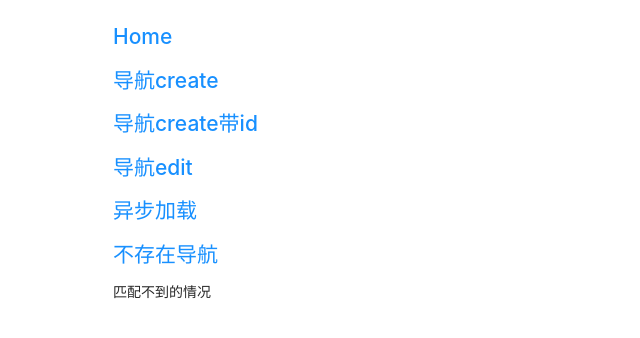
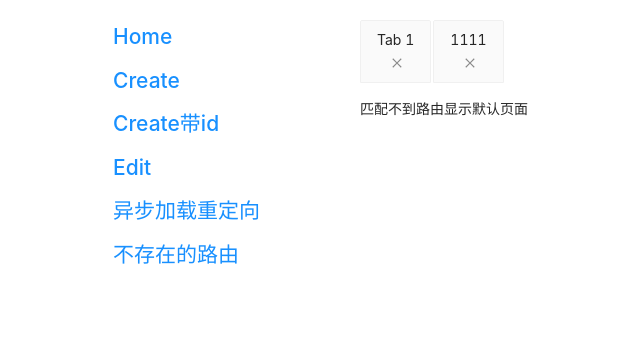
Before and after one commit to JQSC/JQSC.github.io, a React app: page / in a window 1280 px wide. Shown: the top 338 px of the page, without its empty margins (147-787 px from the left). Built offline with nearby package versions, Linux system fonts and the light colour scheme.

Commit message:
增加路由demo

```diff
--- a/src/router/index.js
+++ b/src/router/index.js
@@ -3,106 +3,48 @@ import {
     Switch,
     Route,
     Link,
-    useParams
 } from "react-router-dom";
-import { useState, useEffect } from 'react'
+import { useState, useRef, forwardRef } from 'react';
+import { menuConfig } from './mock'
+import routerConfig from './router.config'
+import RouterBefore from './routerBefore'
+import Tabs from './tabs'
+
 import './index.styl'
 
+const TabsRef = forwardRef(Tabs);
 
-const routerConfig = [
-    {
-        path: '/request/:processKey',
-        component: RequestComp,
-        text: '包含process'
-    },
-    {
-        path: '/:id(create|edit)/:id?',
-        component: ComponentText,
-        text: 'create或者edite'
-    },
-    {
-        path: '*',
-        component: ComponentText,
-        text: '匹配不到的情况'
-    }
-]
+function App() {
 
-
-const menuConfig = [
-    {
-        url: '/', name: 'Home'
-    },
-    {
-        url: '/create', name: '导航create'
-    },
-    {
-        url: '/create/123', name: '导航create带id'
-    },
-    {
-        url: '/edit', name: '导航edit'
-    },
-    {
-        url: '/a/d/c?process=2', name: '异步加载'
-    },
-    {
-        url: '/123123213', name: '不存在导航'
-    }
-]
-
-function RouterComp() {
+    const tabsRef = useRef();
 
     return (
         <div className={'router'}>
             <Router>
+                <div className={'menu'}>
                     {
                         menuConfig.map((item, i) => {
-                        const { url, name } = item;
-                        return <h2 key={i}><Link to={formatUrl(url)} >{name}</Link></h2>
+                            const { url, title } = item;
+                            return <h2 key={i}><Link to={url} >{title}</Link></h2>
                         })
                     }
+                </div>
+                <div className={'content'}>
+                    <TabsRef ref={tabsRef} />
                     <Switch>
                         {
                             routerConfig.map((routeConfig, i) => {
-                            const { path, component: ComponentWrapper, text } = routeConfig;
-                            return <Route key={i} path={path} render={() => <ComponentWrapper text={text} />} />
+                                return <Route key={i} path={routeConfig.path} render={() => <RouterBefore route={routeConfig} tabsRef={tabsRef} />} />
                             })
                         }
 
                     </Switch>
+                </div>
+
             </Router>
         </div>
     )
 }
 
-function formatUrl(url) {
-    const search = url.split('?')[1];
-    if (search && search.indexOf('process') > -1) {
-        //增加特定标识
-        return {
-            pathname: '/request/processKey123' + url
-        }
-    }
-    return url
-}
 
-function RequestComp(props) {
-    const [state, setState] = useState();
-    const { processKey } = useParams()
-
-    useEffect(() => {
-        setTimeout(() => {
-            setState(processKey)
-        }, 2000)
-
-    }, [])
-
-    return <div>{state}</div>
-}
-
-
-function ComponentText(props) {
-
-    return <div>{props.text}</div>
-}
-
-export default RouterComp
+export default App
--- a/src/router/index.styl
+++ b/src/router/index.styl
@@ -2,3 +2,10 @@
     width 800px
     padding: 20px
     margin: 0 auto
+    display: flex
+    flex-wrap: nowrap
+    .menu
+        position relative
+        flex-shrink: 0
+    .content
+        padding: 0 100px
--- /dev/null
+++ b/src/router/mock.js
@@ -0,0 +1,32 @@
+export const menuConfig = [
+    {
+        url: '/', title: 'Home'
+    },
+    {
+        url: '/create', title: 'Create'
+    },
+    {
+        url: '/create/123', title: 'Create带id'
+    },
+    {
+        url: '/edit', title: 'Edit'
+    },
+    {
+        url: formatUrl('/a/b?process=2'), title: '异步加载重定向'
+    },
+    {
+        url: '/123123213', title: '不存在的路由'
+    }
+]
+
+
+function formatUrl(url) {
+    const search = url.split('?')[1];
+    if (search && search.indexOf('process') > -1) {
+        //增加特定标识
+        return {
+            pathname: '/request/processKey123' + url
+        }
+    }
+    return url
+}
--- /dev/null
+++ b/src/router/router.config.js
@@ -0,0 +1,32 @@
+const routerConfig = [
+    {
+        path: '/request/:processKey',
+        redirect: redirectRequest,
+        text: '没有匹配的路由地址，需要异步获取path',
+    },
+    {
+        path: '/:id(create|edit)/:id?',
+        component: ComponentText,
+        text: '匹配Create、Edite以及它们带id的情况'
+    },
+    {
+        path: '*',
+        component: ComponentText,
+        text: '匹配不到路由显示默认页面'
+    }
+]
+
+
+function redirectRequest(processKey) {
+    return new Promise((resolve, reject) => {
+        setTimeout(() => {
+            resolve("/create")
+        }, 2000)
+    })
+}
+
+function ComponentText(props) {
+    return <div>{props.text}</div>
+}
+
+export default routerConfig
--- /dev/null
+++ b/src/router/routerBefore.js
@@ -0,0 +1,48 @@
+import {
+    useParams,
+    useHistory,
+    useLocation
+} from "react-router-dom";
+
+import { useState, useEffect } from 'react'
+
+function RouterBefore(props) {
+    const { route, tabsRef } = props;
+    const { component: Component, text, redirect } = route;
+    const { processKey } = useParams();
+    const history = useHistory();
+    const location = useLocation()
+
+    useEffect(
+        () => {
+            let isDestory = false;
+            //无组件，则发起请求获取path，请求发生时阻止其他跳转行为
+            if (redirect) {
+                redirect(processKey).then((path) => {
+                    //判断当前路由是否发生了跳转，如果没有在执行
+                    if (isDestory) return;
+                    history.push(path);
+                })
+
+            } else {
+                //如果是正常组件，则创建页签
+                const { panes, setPanes, setActiveKey } = tabsRef.current;
+                setPanes([...panes, {
+                    url: location.pathname,
+                    title: 1111
+                }])
+                setActiveKey(panes.length)
+                console.log('location', location)
+            }
+            return () => {
+                isDestory = true;
+            }
+        },
+        [redirect, processKey, history, tabsRef, location]
+    )
+
+    return <div>{Component ? <Component text={text} /> : 'Loading...'}</div>
+}
+
+
+export default RouterBefore
--- /dev/null
+++ b/src/router/tabs.js
@@ -0,0 +1,47 @@
+import { Tabs, Button } from 'antd';
+import { useState, useImperativeHandle } from 'react';
+import { useHistory } from "react-router-dom";
+
+const { TabPane } = Tabs;
+
+
+function TabsWrapper(props,ref) {
+
+    const [panes, setPanes] = useState([{ url: '/', title: 'Tab 1' }]);
+
+    const [activeKey, setActiveKey] = useState(0);
+
+    const history = useHistory();
+
+    const onChange = (activeIndex) => {
+        let pane = panes[activeIndex];
+        if (pane && pane.url) {
+            history.push(pane.url);
+        }
+    }
+
+    useImperativeHandle(ref, () => {
+        return {
+            panes,
+            setPanes: setPanes,
+            activeKey,
+            setActiveKey: setActiveKey,
+
+        }
+    }, [panes, activeKey])
+
+    return (
+        <Tabs
+            hideAdd
+            onChange={onChange}
+            activeKey={activeKey}
+            type="editable-card"
+        >
+            {panes.map((pane, index) => (
+                <TabPane tab={pane.title} key={index} />
+            ))}
+        </Tabs>
+    )
+}
+
+export default TabsWrapper
```
Lines whose indentation alone changed are shown as unchanged.
